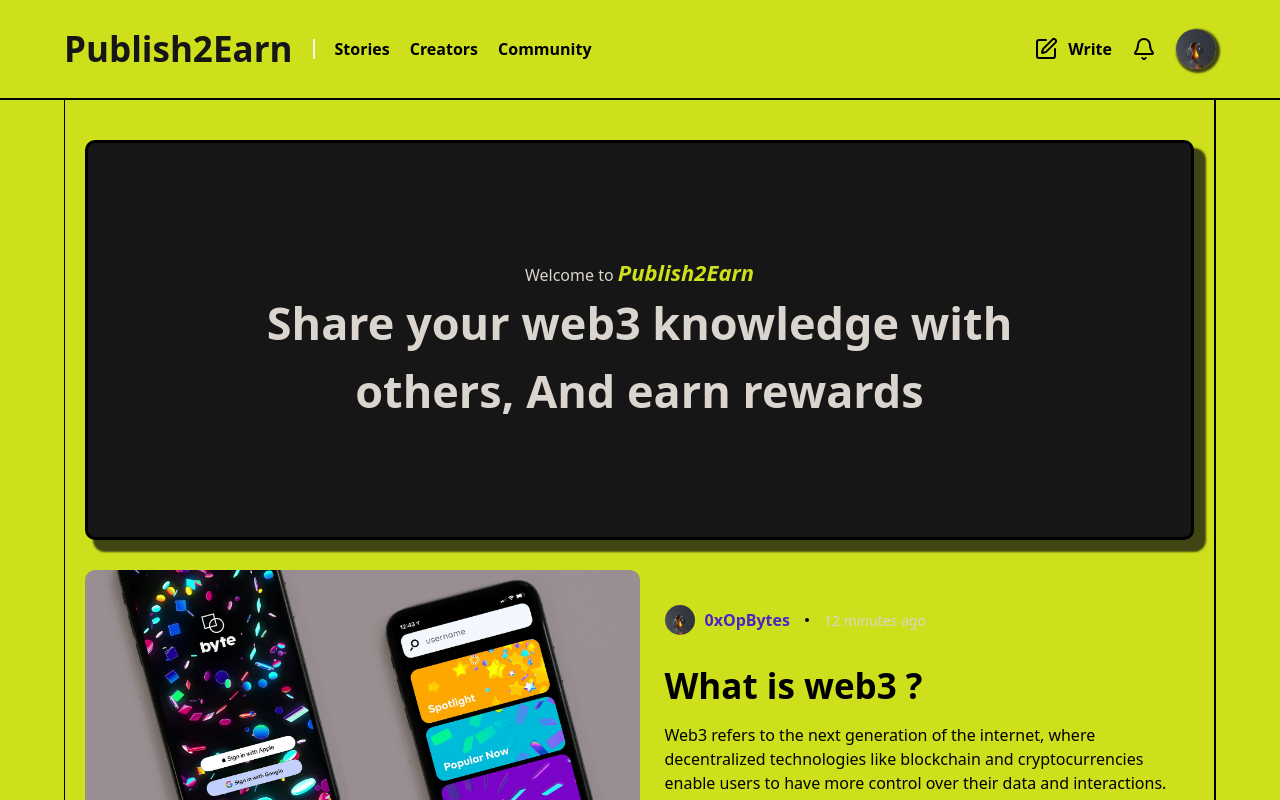
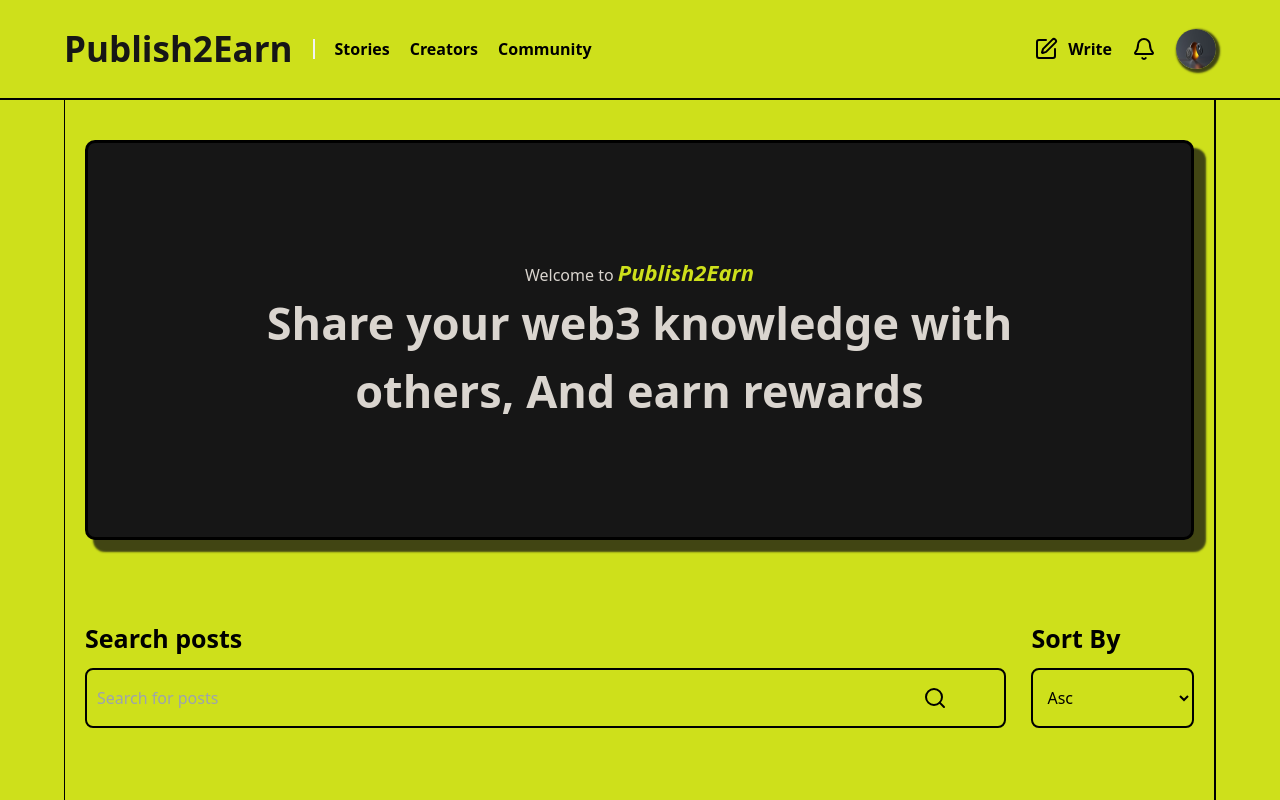
Before and after one commit to raazymuhd1/Publish2Earn, a Next.js app: page / in a window 1280 px wide. Shown: the top 800 px of the page. Built offline with nearby package versions, Linux system fonts and the light colour scheme.

Commit message:
re-design the website

```diff
--- a/package.json
+++ b/package.json
@@ -10,6 +10,7 @@
   },
   "dependencies": {
     "@radix-ui/react-progress": "^1.1.1",
+    "@radix-ui/react-select": "^2.1.4",
     "@radix-ui/react-slot": "^1.1.1",
     "@radix-ui/react-tabs": "^1.1.2",
     "@radix-ui/react-tooltip": "^1.1.5",
--- a/src/app/layout.tsx
+++ b/src/app/layout.tsx
@@ -29,7 +29,7 @@
         className={`${geistSans.variable} ${geistMono.variable} antialiased bg-extra2`}
       >
         <Header />
-        <main className="w-[90%] mx-auto">
+        <main className="w-[90%] h-screen mx-auto">
           {children}
         </main>
       </body>
--- a/src/app/page.tsx
+++ b/src/app/page.tsx
@@ -1,16 +1,10 @@
-import { Hero, MostRead, LatestPosts, MustRead, EditorsPick } from "@/components"
+import { Hero, AllPosts } from "@/components"
 
 export default function Home() {
   return (
-    <div className="w-full  border-l-[1.5px] border-r-[2.5px] border-line p-[20px]">
+    <div className="w-full h-full border-l-[1.5px] border-r-[2.5px] border-line p-[20px]">
       <Hero />
-      {/* most read posts */}
-      <MostRead />
-      <LatestPosts />
-      {/* story could be place it here */}
-      {/* must read */}
-      <MustRead />
-      <EditorsPick />
+       <AllPosts />
     </div>
   );
 }
--- a/src/components/index.ts
+++ b/src/components/index.ts
@@ -4,3 +4,4 @@
 export { default as LatestPosts } from "./posts/LatestPosts"
 export { default as MustRead } from "./posts/MustRead"
 export { default as EditorsPick } from "./posts/EditorsPick"
+export { default as AllPosts } from "./posts/AllPosts"
--- /dev/null
+++ b/src/components/posts/AllPosts.tsx
@@ -0,0 +1,38 @@
+import React from 'react'
+import { Search } from 'lucide-react'
+
+const optItem = "p-[10px] bg-textMain text-secondary rounded-[8px] hover:bg-extra2"
+
+const AllPosts = () => {
+  return (
+    <section className="mt-[80px] w-full">
+
+        <header className="flex w-full items-center gap-[25px] justify-between">
+            <aside className="flex flex-col w-[85%] gap-[10px]">
+                <h4 className="font-bold text-[16px] md:text-[20px] lg:text-[25px]"> Search posts </h4>
+                <div className="flex h-[60px] items-center w-full gap-[10px] border-[2.5px] border-line rounded-[8px]">
+                    <input
+                        placeholder="Search for posts"
+                        type="text"
+                        className='border-none outline-none w-[90%] h-full py-[8px] px-[10px] bg-transparent'
+                    />
+                    <Search className="text-[16px] md:text-[20px] lg:text-[25px] placeholder:text-[#ffffff]" />
+                </div>
+            </aside>
+            <aside className="flex w-[15%] flex-col gap-[10px]">
+                <h4 className="font-bold text-[16px] md:text-[20px] lg:text-[25px]" > Sort By</h4>
+                <select
+                    value="Sort By"
+                    className="bg-transparent w-full h-[60px] border-[2.5px] border-line rounded-[8px] px-[10px] cursos-pointer">
+                    <option className={`${optItem}`}>Asc</option>
+                    <option className={`${optItem}`}>Desc</option>
+                    <option className={`${optItem}`}>Latest</option>
+                </select>
+            </aside>
+        </header>
+
+    </section>
+  )
+}
+
+export default AllPosts
--- a/src/components/posts/EditorsPick.tsx
+++ b/src/components/posts/EditorsPick.tsx
@@ -9,9 +9,9 @@
     <section className='mt-[40px]'>
         <Title title="Editor's Pick" />
 
-        <article className="min-h-[450px] flex flex-col gap-[15px]">
-            <div className="w-full h-[50%]">
-               <Image src={guerilla} alt="img" className="w-full" />
+        <article className="h-[550px] flex flex-col gap-[15px]">
+            <div className="w-full h-[40%]">
+               <Image src={guerilla} alt="img" className="w-full h-full object-cover" />
             </div>
 
             <div className="flex items-center gap-[20px]">
@@ -19,6 +19,9 @@
                  <aside
                   key={editor.id} className="">
                       <Image src={editor.image} alt="img" className="" />
+                      <div className="">
+
+                      </div>
                  </aside>
               )) }
             </div>
--- /dev/null
+++ b/src/components/ui/select.tsx
@@ -0,0 +1,159 @@
+"use client"
+
+import * as React from "react"
+import * as SelectPrimitive from "@radix-ui/react-select"
+import { Check, ChevronDown, ChevronUp } from "lucide-react"
+
+import { cn } from "@/lib/utils"
+
+const Select = SelectPrimitive.Root
+
+const SelectGroup = SelectPrimitive.Group
+
+const SelectValue = SelectPrimitive.Value
+
+const SelectTrigger = React.forwardRef<
+  React.ElementRef<typeof SelectPrimitive.Trigger>,
+  React.ComponentPropsWithoutRef<typeof SelectPrimitive.Trigger>
+>(({ className, children, ...props }, ref) => (
+  <SelectPrimitive.Trigger
+    ref={ref}
+    className={cn(
+      "flex h-9 w-full items-center justify-between whitespace-nowrap rounded-md border border-neutral-200 bg-transparent px-3 py-2 text-sm shadow-sm ring-offset-white placeholder:text-neutral-500 focus:outline-none focus:ring-1 focus:ring-neutral-950 disabled:cursor-not-allowed disabled:opacity-50 [&>span]:line-clamp-1 dark:border-neutral-800 dark:ring-offset-neutral-950 dark:placeholder:text-neutral-400 dark:focus:ring-neutral-300",
+      className
+    )}
+    {...props}
+  >
+    {children}
+    <SelectPrimitive.Icon asChild>
+      <ChevronDown className="h-4 w-4 opacity-50" />
+    </SelectPrimitive.Icon>
+  </SelectPrimitive.Trigger>
+))
+SelectTrigger.displayName = SelectPrimitive.Trigger.displayName
+
+const SelectScrollUpButton = React.forwardRef<
+  React.ElementRef<typeof SelectPrimitive.ScrollUpButton>,
+  React.ComponentPropsWithoutRef<typeof SelectPrimitive.ScrollUpButton>
+>(({ className, ...props }, ref) => (
+  <SelectPrimitive.ScrollUpButton
+    ref={ref}
+    className={cn(
+      "flex cursor-default items-center justify-center py-1",
+      className
+    )}
+    {...props}
+  >
+    <ChevronUp className="h-4 w-4" />
+  </SelectPrimitive.ScrollUpButton>
+))
+SelectScrollUpButton.displayName = SelectPrimitive.ScrollUpButton.displayName
+
+const SelectScrollDownButton = React.forwardRef<
+  React.ElementRef<typeof SelectPrimitive.ScrollDownButton>,
+  React.ComponentPropsWithoutRef<typeof SelectPrimitive.ScrollDownButton>
+>(({ className, ...props }, ref) => (
+  <SelectPrimitive.ScrollDownButton
+    ref={ref}
+    className={cn(
+      "flex cursor-default items-center justify-center py-1",
+      className
+    )}
+    {...props}
+  >
+    <ChevronDown className="h-4 w-4" />
+  </SelectPrimitive.ScrollDownButton>
+))
+SelectScrollDownButton.displayName =
+  SelectPrimitive.ScrollDownButton.displayName
+
+const SelectContent = React.forwardRef<
+  React.ElementRef<typeof SelectPrimitive.Content>,
+  React.ComponentPropsWithoutRef<typeof SelectPrimitive.Content>
+>(({ className, children, position = "popper", ...props }, ref) => (
+  <SelectPrimitive.Portal>
+    <SelectPrimitive.Content
+      ref={ref}
+      className={cn(
+        "relative z-50 max-h-96 min-w-[8rem] overflow-hidden rounded-md border border-neutral-200 bg-white text-neutral-950 shadow-md data-[state=open]:animate-in data-[state=closed]:animate-out data-[state=closed]:fade-out-0 data-[state=open]:fade-in-0 data-[state=closed]:zoom-out-95 data-[state=open]:zoom-in-95 data-[side=bottom]:slide-in-from-top-2 data-[side=left]:slide-in-from-right-2 data-[side=right]:slide-in-from-left-2 data-[side=top]:slide-in-from-bottom-2 dark:border-neutral-800 dark:bg-neutral-950 dark:text-neutral-50",
+        position === "popper" &&
+          "data-[side=bottom]:translate-y-1 data-[side=left]:-translate-x-1 data-[side=right]:translate-x-1 data-[side=top]:-translate-y-1",
+        className
+      )}
+      position={position}
+      {...props}
+    >
+      <SelectScrollUpButton />
+      <SelectPrimitive.Viewport
+        className={cn(
+          "p-1",
+          position === "popper" &&
+            "h-[var(--radix-select-trigger-height)] w-full min-w-[var(--radix-select-trigger-width)]"
+        )}
+      >
+        {children}
+      </SelectPrimitive.Viewport>
+      <SelectScrollDownButton />
+    </SelectPrimitive.Content>
+  </SelectPrimitive.Portal>
+))
+SelectContent.displayName = SelectPrimitive.Content.displayName
+
+const SelectLabel = React.forwardRef<
+  React.ElementRef<typeof SelectPrimitive.Label>,
+  React.ComponentPropsWithoutRef<typeof SelectPrimitive.Label>
+>(({ className, ...props }, ref) => (
+  <SelectPrimitive.Label
+    ref={ref}
+    className={cn("px-2 py-1.5 text-sm font-semibold", className)}
+    {...props}
+  />
+))
+SelectLabel.displayName = SelectPrimitive.Label.displayName
+
+const SelectItem = React.forwardRef<
+  React.ElementRef<typeof SelectPrimitive.Item>,
+  React.ComponentPropsWithoutRef<typeof SelectPrimitive.Item>
+>(({ className, children, ...props }, ref) => (
+  <SelectPrimitive.Item
+    ref={ref}
+    className={cn(
+      "relative flex w-full cursor-default select-none items-center rounded-sm py-1.5 pl-2 pr-8 text-sm outline-none focus:bg-neutral-100 focus:text-neutral-900 data-[disabled]:pointer-events-none data-[disabled]:opacity-50 dark:focus:bg-neutral-800 dark:focus:text-neutral-50",
+      className
+    )}
+    {...props}
+  >
+    <span className="absolute right-2 flex h-3.5 w-3.5 items-center justify-center">
+      <SelectPrimitive.ItemIndicator>
+        <Check className="h-4 w-4" />
+      </SelectPrimitive.ItemIndicator>
+    </span>
+    <SelectPrimitive.ItemText>{children}</SelectPrimitive.ItemText>
+  </SelectPrimitive.Item>
+))
+SelectItem.displayName = SelectPrimitive.Item.displayName
+
+const SelectSeparator = React.forwardRef<
+  React.ElementRef<typeof SelectPrimitive.Separator>,
+  React.ComponentPropsWithoutRef<typeof SelectPrimitive.Separator>
+>(({ className, ...props }, ref) => (
+  <SelectPrimitive.Separator
+    ref={ref}
+    className={cn("-mx-1 my-1 h-px bg-neutral-100 dark:bg-neutral-800", className)}
+    {...props}
+  />
+))
+SelectSeparator.displayName = SelectPrimitive.Separator.displayName
+
+export {
+  Select,
+  SelectGroup,
+  SelectValue,
+  SelectTrigger,
+  SelectContent,
+  SelectLabel,
+  SelectItem,
+  SelectSeparator,
+  SelectScrollUpButton,
+  SelectScrollDownButton,
+}
```
Also changed, not shown: 1 other file (tests, documents, lock files or other folders).
